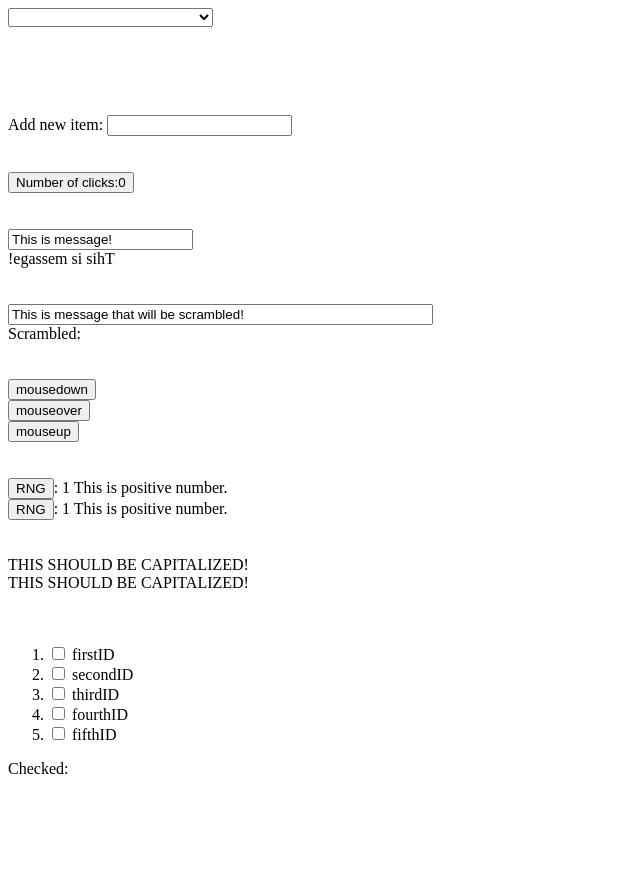
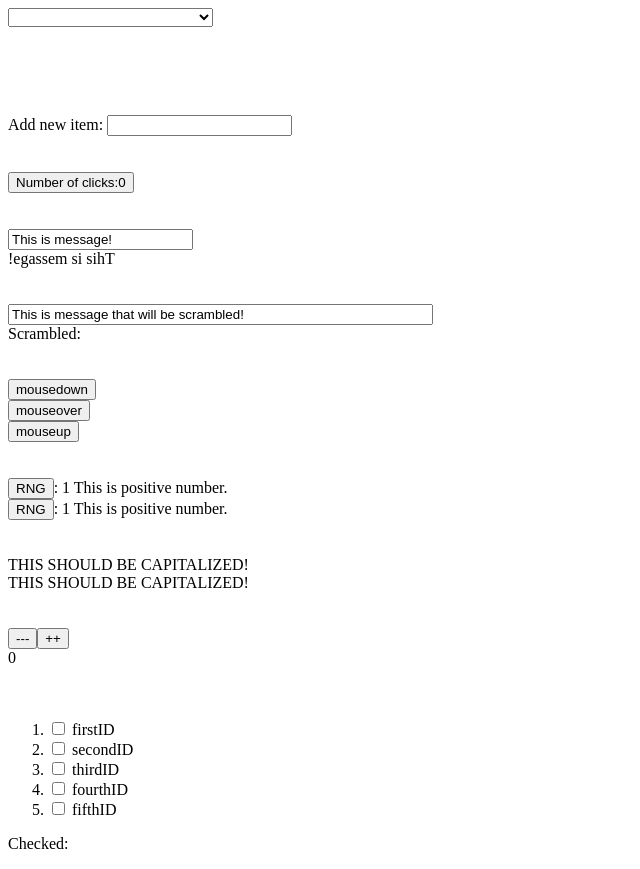
Before and after one commit to Mitorah/koodiapina.net, a Vue app in the folder vue-tutorials/: page / in a window 1280 px wide. Shown: the whole page, without its empty margins (0-640 px from the left). Before the commit the page ends 800 px from the top, so only its background shows below. Built offline with nearby package versions, Linux system fonts and the light colour scheme.

Commit message:
Added new exercies.

```diff
--- a/vue-tutorials/src/App.vue
+++ b/vue-tutorials/src/App.vue
@@ -1,5 +1,7 @@
 <template>
   <div>
+
+
 
     <nav-bar></nav-bar>
 
@@ -46,7 +48,13 @@
     <br/>
     <br/>
 
+    <event-handler></event-handler>
+
+    <br/>
+    <br/>
+
     <multiple-checkboxes :idObjects=arrayForCheckbox></multiple-checkboxes>
+
 
   </div>
 </template>
@@ -61,6 +69,7 @@ import randomnumberbuttonVue from './components/randomnumberbutton.vue';
 import capitalizestringVue from './components/capitalizestring.vue';
 import navbarVue from './components/navbar.vue';
 import multiplecheckboxesVue from './components/multiplecheckboxes.vue';
+import eventhandlerVue from './components/eventhandler.vue';
 
 export default {
   name: 'App',
@@ -74,6 +83,7 @@ export default {
     'capitalize-string': capitalizestringVue,
     'nav-bar': navbarVue,
     'multiple-checkboxes': multiplecheckboxesVue,
+    'event-handler': eventhandlerVue,
   },
   data() {
     return {
@@ -90,7 +100,6 @@ export default {
         { id: "fourthID", value:"HerpDerp" },
         { id: "fifthID", value:"HirryHarry" },
       ],
-      message: 'Page loaded at ' + Date().toLocaleString(),
     }
   },
   methods: {
@@ -98,9 +107,7 @@ export default {
       this.arrayToShow.push({text: input, value: 0})
       this.message = '';
     }
-  }
-
-
+  },
 }
 </script>
 
--- /dev/null
+++ b/vue-tutorials/src/components/buttoneventsender.vue
@@ -0,0 +1,25 @@
+<template>
+  <div>
+      <button @click="$emit('negative-button-event')">
+        ---
+        </button>
+      <button @click="$emit('positive-button-event')">
+        ++
+        </button>
+
+  </div>
+</template>
+
+<script>
+export default {
+    data() {
+        return {
+            counter: 0
+        }
+    },
+}
+</script>
+
+<style>
+
+</style>
--- /dev/null
+++ b/vue-tutorials/src/components/eventhandler.vue
@@ -0,0 +1,29 @@
+<template>
+  <div>
+        <button-event-sender
+        v-on:positive-button-event="counter++"
+        v-on:negative-button-event="counter--">
+        </button-event-sender>
+        {{ counter }}
+  </div>
+</template>
+
+<script>
+import buttoneventsenderVue from './buttoneventsender.vue'
+
+export default {
+    components: {
+        'button-event-sender': buttoneventsenderVue
+    },
+    data() {
+        return {
+            counter: 0
+        }
+    },
+
+}
+</script>
+
+<style>
+
+</style>
--- a/vue-tutorials/src/components/multiplecheckboxes.vue
+++ b/vue-tutorials/src/components/multiplecheckboxes.vue
@@ -2,7 +2,7 @@
     <div>
         <ol>
             <li v-for = 'item in idObjects'
-            :key='item'>
+            :key='item.id'>
             <input type="checkbox" :id=item.id :value=item v-model=checked>
             {{ item.id }}
             </li>
@@ -12,7 +12,7 @@
         <span>Checked: </span><br/>
         <ol>
             <li v-for = "item in checked"
-            :key="item">
+            :key="item.id">
             {{item.id + " -> " + item.value}}
             </li>
         </ol>
```
